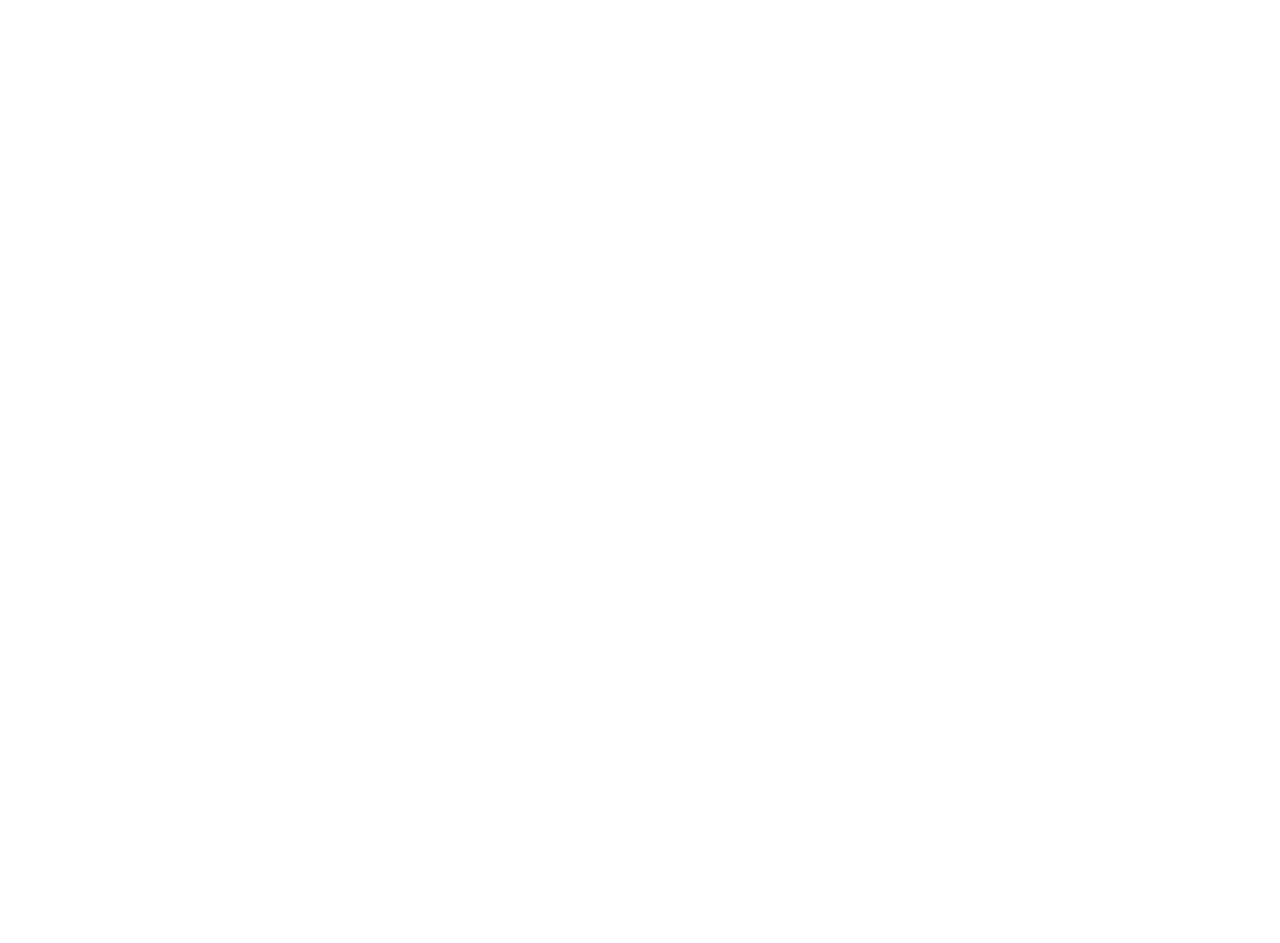
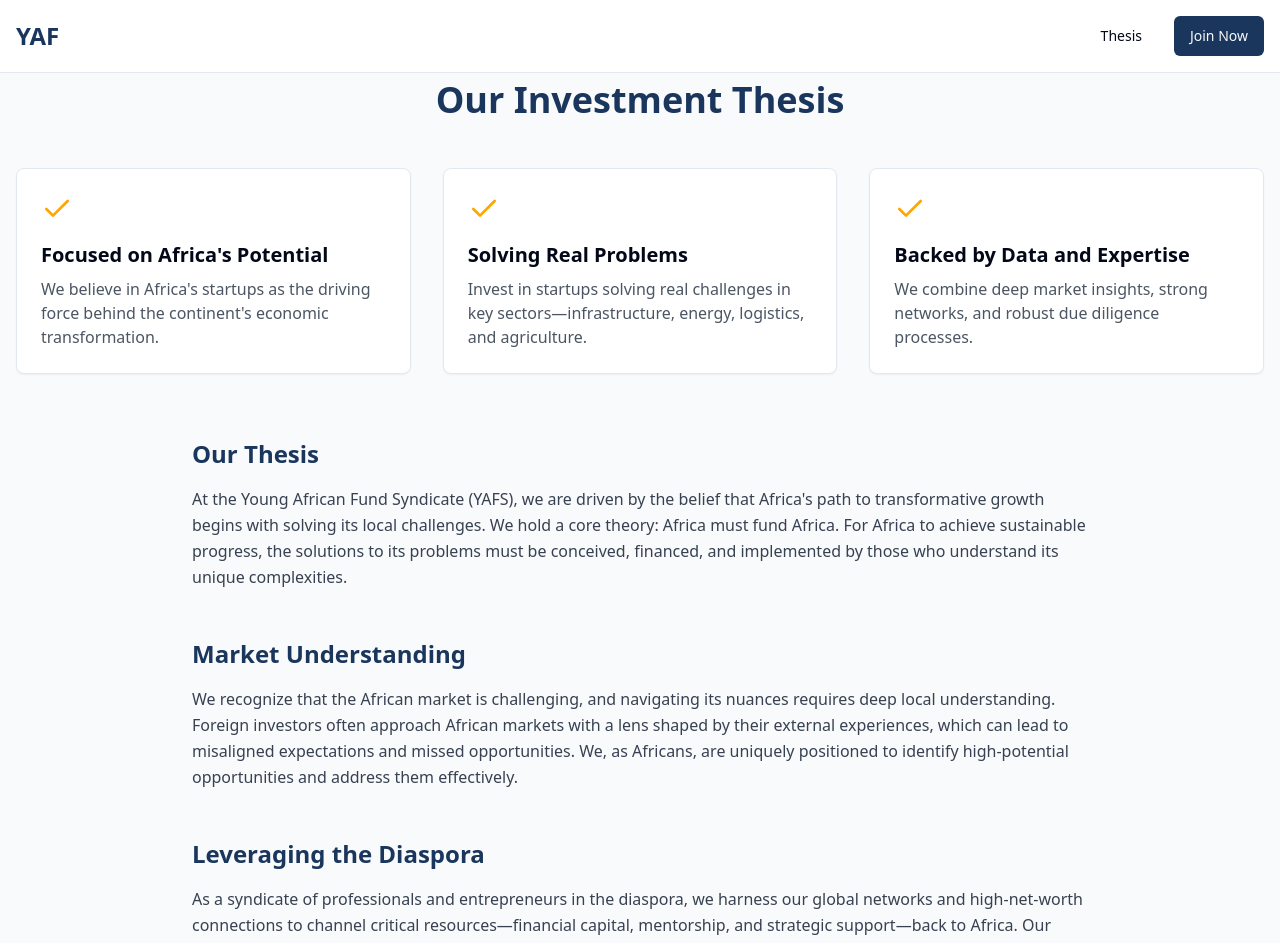
Before and after one commit to officialkayode/young-african-syndicate, a React (Vite) app: page /thesis in a window 1280 px wide. Before the commit this address had no page. Shown: the top 943 px of the page. Before the commit the page ends 800 px from the top, so only its background shows below. Built offline with nearby package versions, Linux system fonts and the light colour scheme.

Commit message:
Create Thesis Page
Added a new page for the Thesis content, separating it from the landing page to improve organization and user experience.
[skip gpt_engineer]

```diff
--- a/src/App.tsx
+++ b/src/App.tsx
@@ -4,6 +4,7 @@ import { TooltipProvider } from "@/components/ui/tooltip";
 import { QueryClient, QueryClientProvider } from "@tanstack/react-query";
 import { BrowserRouter, Routes, Route } from "react-router-dom";
 import Index from "./pages/Index";
+import ThesisPage from "./pages/Thesis";
 
 const queryClient = new QueryClient();
 
@@ -15,6 +16,7 @@ const App = () => (
       <BrowserRouter>
         <Routes>
           <Route path="/" element={<Index />} />
+          <Route path="/thesis" element={<ThesisPage />} />
         </Routes>
       </BrowserRouter>
     </TooltipProvider>
--- a/src/components/Navbar.tsx
+++ b/src/components/Navbar.tsx
@@ -1,19 +1,25 @@
 import { Button } from "@/components/ui/button";
+import { useNavigate } from "react-router-dom";
 
 export const Navbar = () => {
-  const scrollToThesis = () => {
-    const thesisSection = document.getElementById('thesis-section');
-    if (thesisSection) {
-      thesisSection.scrollIntoView({ behavior: 'smooth' });
-    }
-  };
+  const navigate = useNavigate();
 
   return (
     <nav className="fixed w-full bg-white/90 backdrop-blur-sm z-50 border-b">
       <div className="container mx-auto px-4 py-4 flex justify-between items-center">
-        <div className="text-2xl font-bold text-yaf-blue">YAF</div>
+        <div
+          className="text-2xl font-bold text-yaf-blue cursor-pointer"
+          onClick={() => navigate("/")}
+        >
+          YAF
+        </div>
         <div className="space-x-4">
-          <Button variant="ghost" onClick={scrollToThesis}>Thesis</Button>
+          <Button
+            variant="ghost"
+            onClick={() => navigate("/thesis")}
+          >
+            Thesis
+          </Button>
           <Button className="bg-yaf-blue hover:bg-yaf-blue/90">Join Now</Button>
         </div>
       </div>
--- a/src/pages/Index.tsx
+++ b/src/pages/Index.tsx
@@ -1,6 +1,5 @@
 import { Navbar } from "@/components/Navbar";
 import { Hero } from "@/components/Hero";
-import { Thesis } from "@/components/Thesis";
 import { HowItWorks } from "@/components/HowItWorks";
 import { Footer } from "@/components/Footer";
 
@@ -9,7 +8,6 @@ const Index = () => {
     <div className="min-h-screen">
       <Navbar />
       <Hero />
-      <Thesis />
       <HowItWorks />
       <Footer />
     </div>
--- /dev/null
+++ b/src/pages/Thesis.tsx
@@ -0,0 +1,93 @@
+import { Navbar } from "@/components/Navbar";
+import { Footer } from "@/components/Footer";
+import { Check } from "lucide-react";
+import { Card, CardContent } from "@/components/ui/card";
+
+const ThesisPage = () => {
+  const points = [
+    {
+      title: "Focused on Africa's Potential",
+      description: "We believe in Africa's startups as the driving force behind the continent's economic transformation.",
+    },
+    {
+      title: "Solving Real Problems",
+      description: "Invest in startups solving real challenges in key sectors—infrastructure, energy, logistics, and agriculture.",
+    },
+    {
+      title: "Backed by Data and Expertise",
+      description: "We combine deep market insights, strong networks, and robust due diligence processes.",
+    },
+  ];
+
+  const sections = [
+    {
+      title: "Our Thesis",
+      content: "At the Young African Fund Syndicate (YAFS), we are driven by the belief that Africa's path to transformative growth begins with solving its local challenges. We hold a core theory: Africa must fund Africa. For Africa to achieve sustainable progress, the solutions to its problems must be conceived, financed, and implemented by those who understand its unique complexities."
+    },
+    {
+      title: "Market Understanding",
+      content: "We recognize that the African market is challenging, and navigating its nuances requires deep local understanding. Foreign investors often approach African markets with a lens shaped by their external experiences, which can lead to misaligned expectations and missed opportunities. We, as Africans, are uniquely positioned to identify high-potential opportunities and address them effectively."
+    },
+    {
+      title: "Leveraging the Diaspora",
+      content: "As a syndicate of professionals and entrepreneurs in the diaspora, we harness our global networks and high-net-worth connections to channel critical resources—financial capital, mentorship, and strategic support—back to Africa. Our position enables us to bridge the gap between investors and local entrepreneurs, driving both impact and financial returns."
+    },
+    {
+      title: "Balancing Impact and Returns",
+      content: "While we deeply value the impact that investing in Africa can create, we approach funding with a pragmatic lens. We hold a caveat: any investor putting money into Africa should understand that it's about more than financial returns—it's about creating change. However, we are equally committed to supporting businesses that demonstrate a high probability of financial success, ensuring sustainability for both the startups and our syndicate members."
+    },
+    {
+      title: "The Path Forward",
+      content: "We are confident that with proper funding, Africa can solve its own problems and position itself as a significant player in addressing global challenges. Our mission is to empower African entrepreneurs to innovate, scale, and thrive, while creating lucrative opportunities for our members to share in this journey. Together, we are not just investing in Africa; we are investing in a future where Africa leads its own transformation."
+    }
+  ];
+
+  return (
+    <div className="min-h-screen">
+      <Navbar />
+      <div className="pt-20 bg-gray-50">
+        <div className="container mx-auto px-4">
+          <h2 className="text-4xl font-bold text-center mb-12 text-yaf-blue animate-fadeIn">
+            Our Investment Thesis
+          </h2>
+
+          <div className="grid md:grid-cols-3 gap-8 mb-16">
+            {points.map((point, index) => (
+              <Card
+                key={index}
+                className="hover:shadow-lg transition-shadow animate-fadeIn"
+                style={{ animationDelay: `${index * 200}ms` }}
+              >
+                <CardContent className="p-6">
+                  <Check className="w-8 h-8 text-yaf-orange mb-4" />
+                  <h3 className="text-xl font-semibold mb-2">{point.title}</h3>
+                  <p className="text-gray-600">{point.description}</p>
+                </CardContent>
+              </Card>
+            ))}
+          </div>
+
+          <div className="max-w-4xl mx-auto space-y-12">
+            {sections.map((section, index) => (
+              <div
+                key={index}
+                className="animate-fadeIn"
+                style={{ animationDelay: `${(index + 3) * 200}ms` }}
+              >
+                <h3 className="text-2xl font-semibold mb-4 text-yaf-blue">
+                  {section.title}
+                </h3>
+                <p className="text-gray-700 leading-relaxed">
+                  {section.content}
+                </p>
+              </div>
+            ))}
+          </div>
+        </div>
+      </div>
+      <Footer />
+    </div>
+  );
+};
+
+export default ThesisPage;
```
